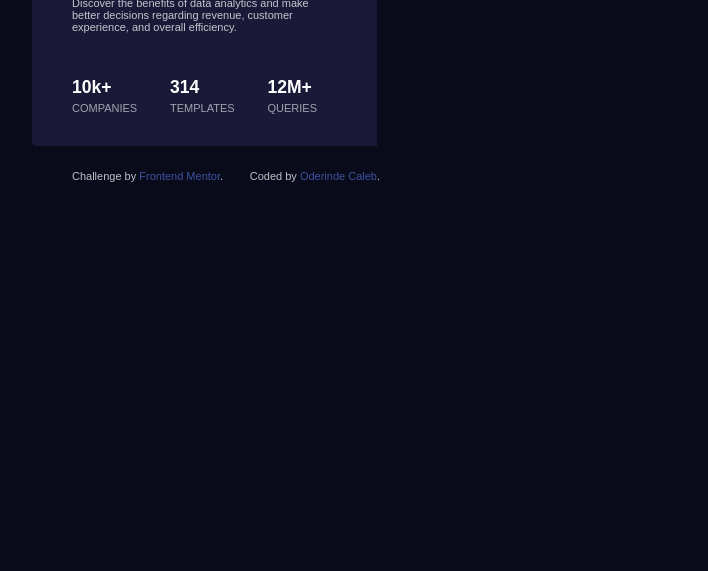
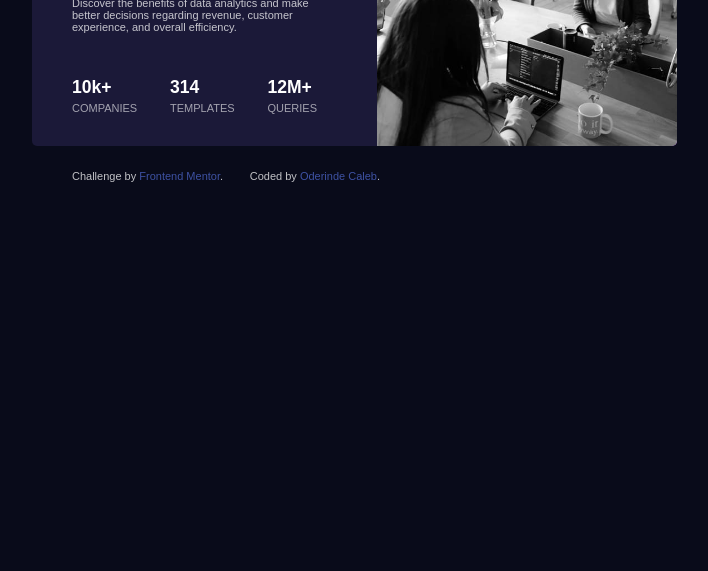
Before and after one commit to Oderindecaleb/stats-preview-card-component-main, a plain HTML site: page index.html in a window 1280 px wide. Shown: the part 229-800 px from the top of the page, without its empty margins (103-811 px from the left). Drawn offline with Linux system fonts and the light colour scheme; the site is published under a folder, as on GitHub Pages, so addresses that start at the root find nothing.

Commit message:
Update index.html

```diff
--- a/index.html
+++ b/index.html
@@ -43,7 +43,7 @@
         </div>
     </div>
     <div>
-        <img src="/images/image-header-desktop.jpg" alt="header.jpg">
+        <img src="./images/image-header-desktop.jpg" alt="header.jpg">
     </div>
 
 </body>
```
